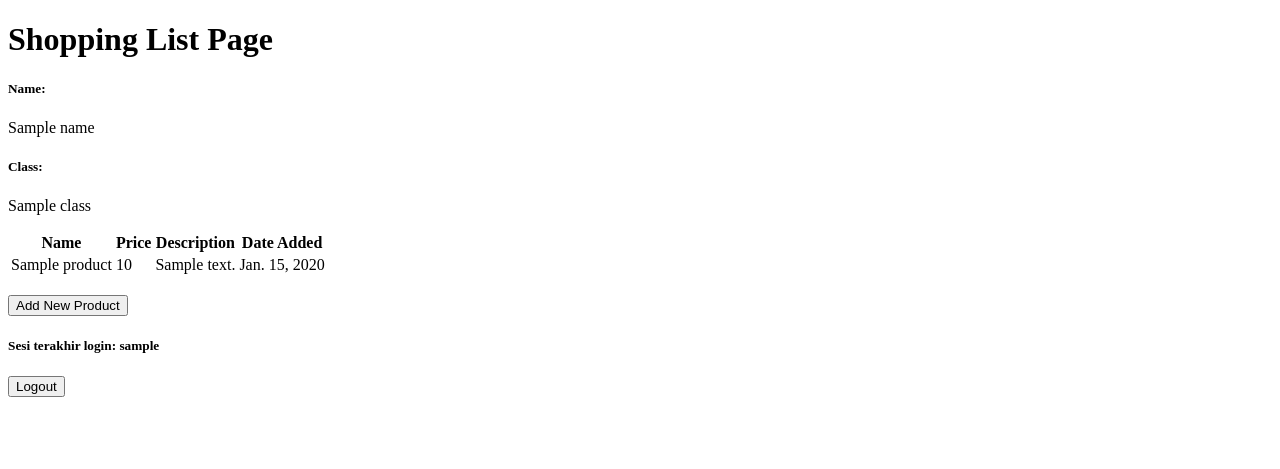
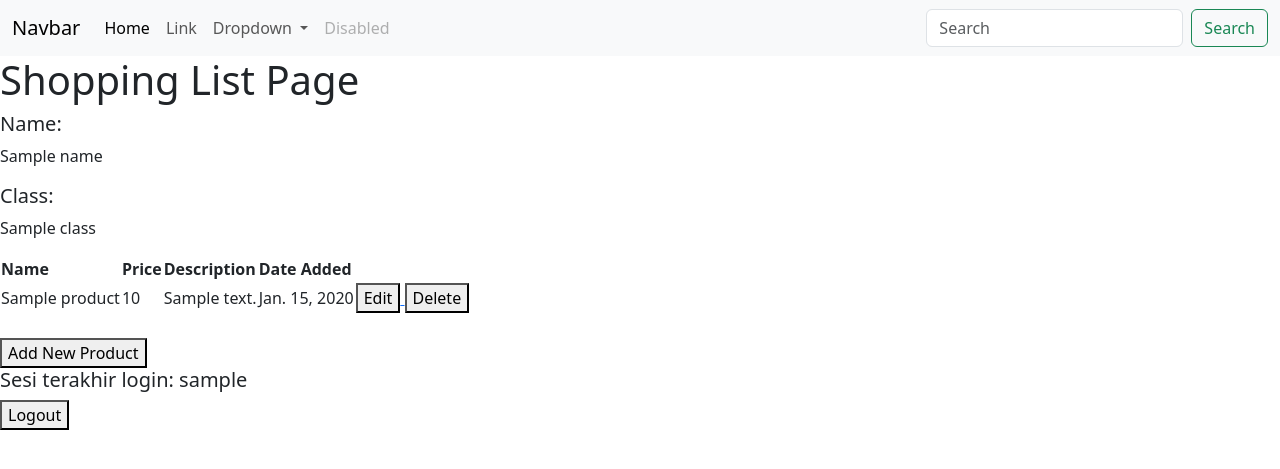
Before and after one commit to Ghaisan007/shopping-list, a Django app: template main/templates/main.html in a window 1280 px wide. Shown: the top 469 px of the page. Run offline with Django 4.2, Linux system fonts and the light colour scheme; tables that the repository leaves empty hold one stand-in row (values such as "Sample post"); the template is opened without the code that fills it: values that come from a table or form of the project are taken from there, most other values are stand-ins (such as "Sample title", 1, 10 or a date in 2020).

Commit message:
Selesai mengerjakan tutorial 4

```diff
--- a/main/templates/main.html
+++ b/main/templates/main.html
@@ -1,6 +1,42 @@
 {% extends 'base.html' %}
 
 {% block content %}
+    <nav class="navbar navbar-expand-lg bg-body-tertiary">
+        <div class="container-fluid">
+        <a class="navbar-brand" href="#">Navbar</a>
+        <button class="navbar-toggler" type="button" data-bs-toggle="collapse" data-bs-target="#navbarSupportedContent" aria-controls="navbarSupportedContent" aria-expanded="false" aria-label="Toggle navigation">
+            <span class="navbar-toggler-icon"></span>
+        </button>
+        <div class="collapse navbar-collapse" id="navbarSupportedContent">
+            <ul class="navbar-nav me-auto mb-2 mb-lg-0">
+            <li class="nav-item">
+                <a class="nav-link active" aria-current="page" href="#">Home</a>
+            </li>
+            <li class="nav-item">
+                <a class="nav-link" href="#">Link</a>
+            </li>
+            <li class="nav-item dropdown">
+                <a class="nav-link dropdown-toggle" href="#" role="button" data-bs-toggle="dropdown" aria-expanded="false">
+                Dropdown
+                </a>
+                <ul class="dropdown-menu">
+                <li><a class="dropdown-item" href="#">Action</a></li>
+                <li><a class="dropdown-item" href="#">Another action</a></li>
+                <li><hr class="dropdown-divider"></li>
+                <li><a class="dropdown-item" href="#">Something else here</a></li>
+                </ul>
+            </li>
+            <li class="nav-item">
+                <a class="nav-link disabled" aria-disabled="true">Disabled</a>
+            </li>
+            </ul>
+            <form class="d-flex" role="search">
+            <input class="form-control me-2" type="search" placeholder="Search" aria-label="Search">
+            <button class="btn btn-outline-success" type="submit">Search</button>
+            </form>
+        </div>
+        </div>
+    </nav>
     <h1>Shopping List Page</h1>
 
     <h5>Name:</h5>
@@ -25,6 +61,18 @@
                 <td>{{product.price}}</td>
                 <td>{{product.description}}</td>
                 <td>{{product.date_added}}</td>
+                <td>
+                    <a href="{% url 'main:edit_product' product.pk %}">
+                        <button>
+                            Edit
+                        </button>
+                    </a>
+                    <a href="{% url 'main:delete_product' product.pk %}">
+                        <button>
+                            Delete
+                        </button>
+                    </a>
+                </td>
             </tr>
         {% endfor %}
     </table>
--- a/main/urls.py
+++ b/main/urls.py
@@ -1,5 +1,5 @@
 from django.urls import path
-from main.views import show_main, create_product, show_xml, show_json, register, login_user, logout_user
+from main.views import show_main, create_product, show_xml, show_json, register, login_user, logout_user, edit_product, delete_product
 
 app_name = 'main'
 
@@ -11,4 +11,6 @@ urlpatterns = [
     path('register/', register, name='register'),
     path('login/', login_user, name='login'),
     path('logout/', logout_user, name='logout'),
+    path('edit-product/<int:id>', edit_product, name='edit_product'),
+    path('delete/<int:id>', delete_product, name='delete_product'), # sesuaikan dengan nama fungsi yang dibuat
 ]
--- a/templates/base.html
+++ b/templates/base.html
@@ -9,6 +9,10 @@
         />
         {% block meta %}
         {% endblock meta %}
+        <link href="https://cdn.jsdelivr.net/npm/bootstrap@5.3.2/dist/css/bootstrap.min.css" rel="stylesheet" integrity="sha384-T3c6CoIi6uLrA9TneNEoa7RxnatzjcDSCmG1MXxSR1GAsXEV/Dwwykc2MPK8M2HN" crossorigin="anonymous">
+        <script src="https://code.jquery.com/jquery-3.6.0.min.js" integrity="sha384-KyZXEAg3QhqLMpG8r+J4jsl5c9zdLKaUk5Ae5f5b1bw6AUn5f5v8FZJoMxm6f5cH1" crossorigin="anonymous"></script>
+        <script src="https://cdn.jsdelivr.net/npm/@popperjs/core@2.11.8/dist/umd/popper.min.js" integrity="sha384-I7E8VVD/ismYTF4hNIPjVp/Zjvgyol6VFvRkX/vR+Vc4jQkC+hVqc2pM8ODewa9r" crossorigin="anonymous"></script>
+        <script src="https://cdn.jsdelivr.net/npm/bootstrap@5.3.2/dist/js/bootstrap.min.js" integrity="sha384-BBtl+eGJRgqQAUMxJ7pMwbEyER4l1g+O15P+16Ep7Q9Q+zqX6gSbd85u4mG4QzX+" crossorigin="anonymous"></script>
     </head>
 
     <body>
```
Also changed, not shown: main/templates/edit_product.html (added, +22 -0 lines), main/views.py (+23 -0 lines).
